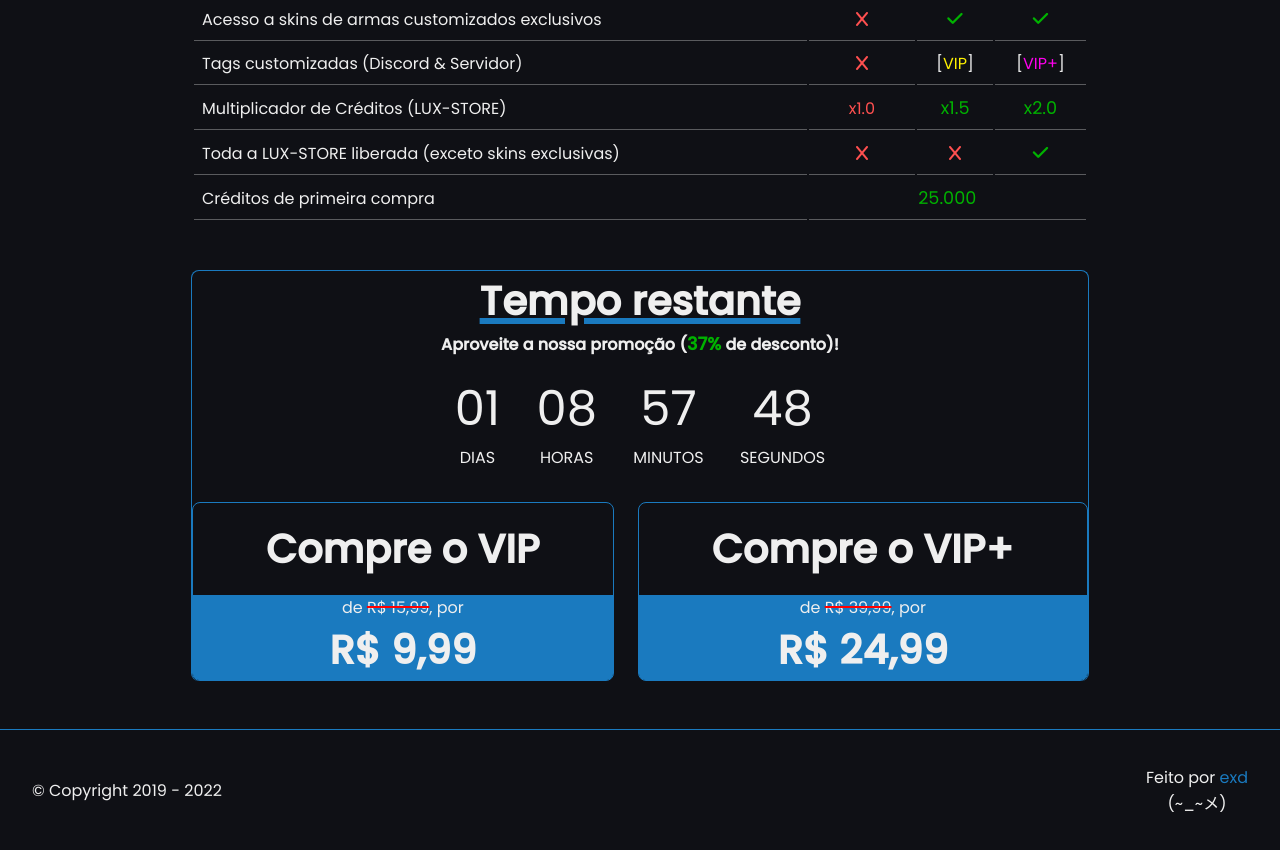
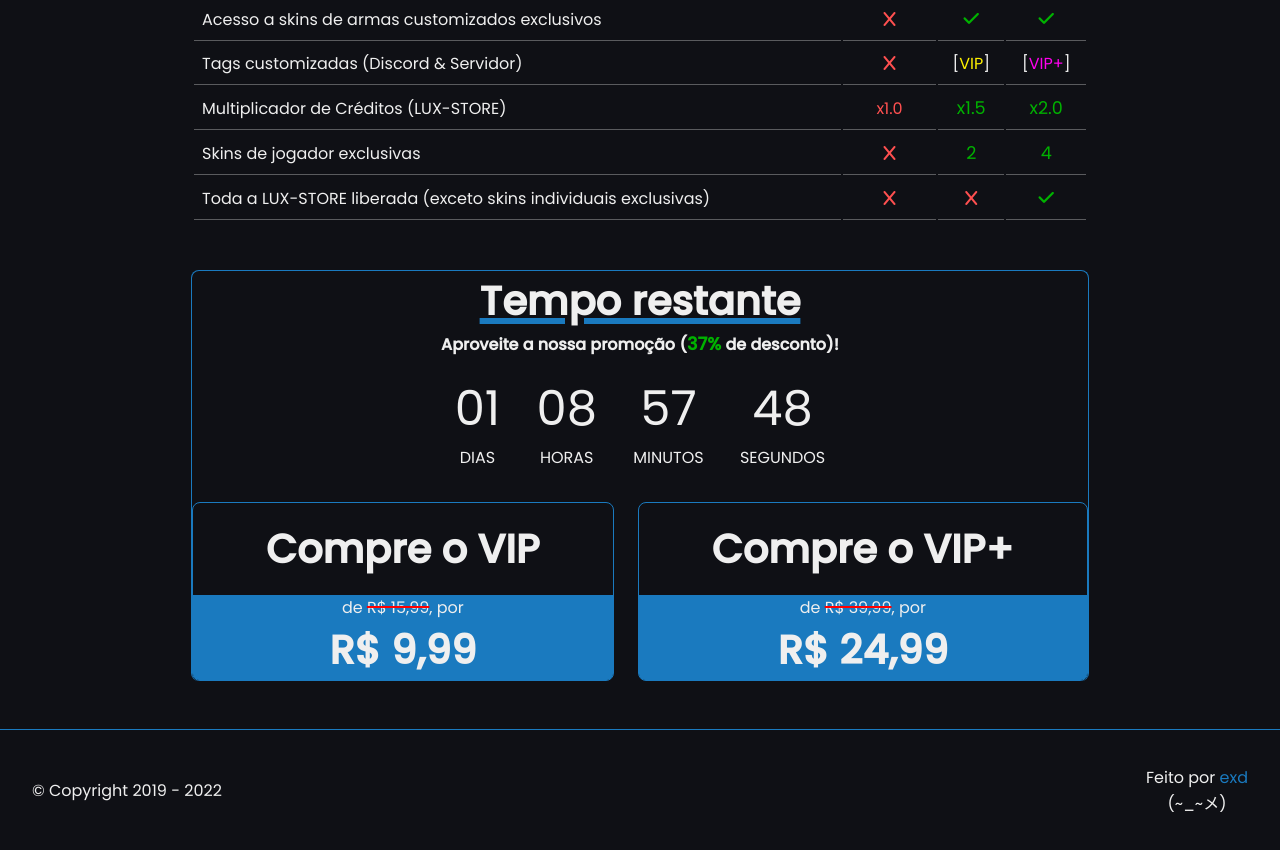
Before and after one commit to exd02/lux-servers-website, a plain HTML site: page index.html in a window 1280 px wide. Shown: the part 1220-2070 px from the top of the page. Drawn offline with Linux system fonts and the light colour scheme.

Commit message:
table changes

```diff
--- a/index.html
+++ b/index.html
@@ -108,14 +108,16 @@
           <td class="info-vip value-pos">x2.0</td>
         </tr>
         <tr>
-          <td>Toda a LUX-STORE liberada (exceto skins exclusivas)</td>
+          <td>Skins de jogador exclusivas</td>
           <td class="info-normal value-neg"><i class="fa-solid fa-x"></i></td>
-          <td class="info-normal value-neg"><i class="fa-solid fa-x"></i></td>
-          <td class="info-vip value-pos"><i class="fa-solid fa-check"></i></td>
+          <td class="info-vip value-pos">2</i></td>
+          <td class="info-vip value-pos">4</i></td>
         </tr>
         <tr>
-          <td>Créditos de primeira compra</td>
-          <td class="info-normal value-pos" colspan="3">25.000</td>
+          <td>Toda a LUX-STORE liberada (exceto skins individuais exclusivas)</td>
+          <td class="info-normal value-neg"><i class="fa-solid fa-x"></i></td>
+          <td class="info-vip value-neg"><i class="fa-solid fa-x"></i></td>
+          <td class="info-vip value-pos"><i class="fa-solid fa-check"></i></td>
         </tr>
       </tbody>
     </table>
```
